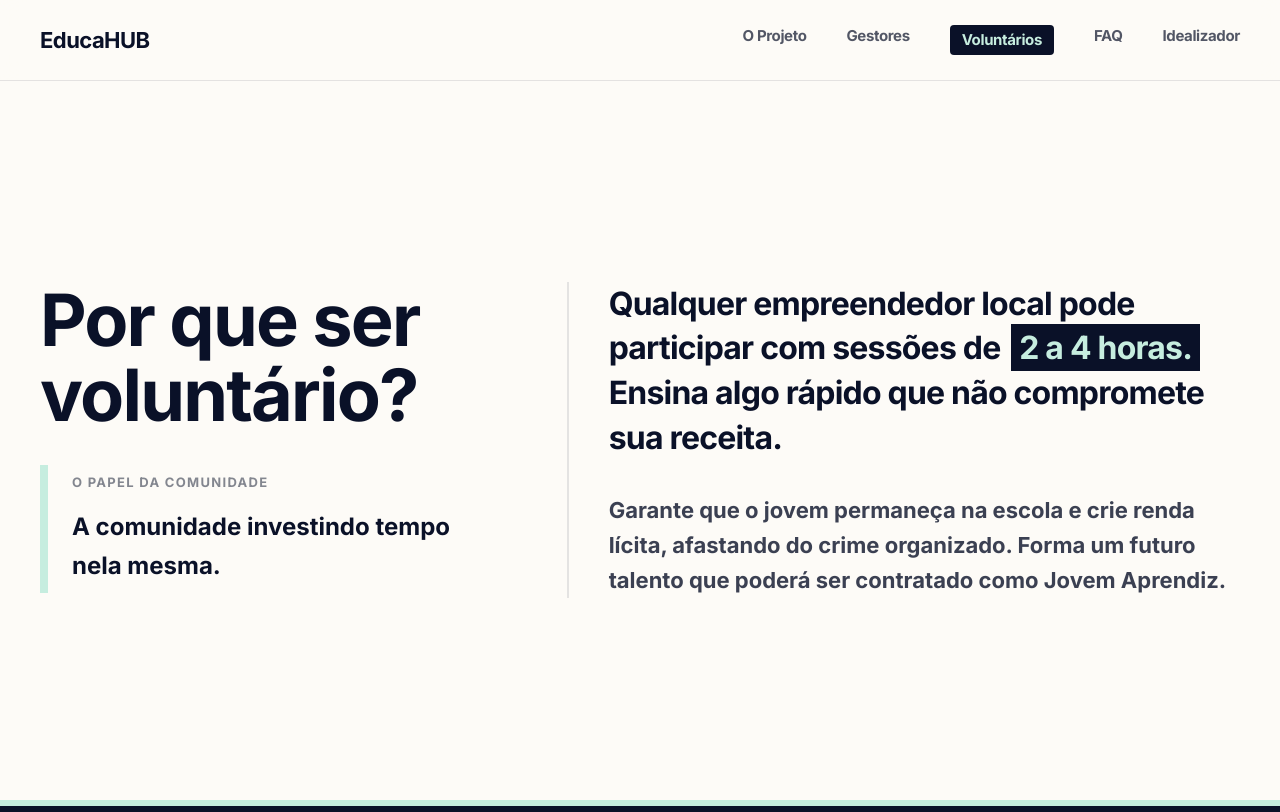
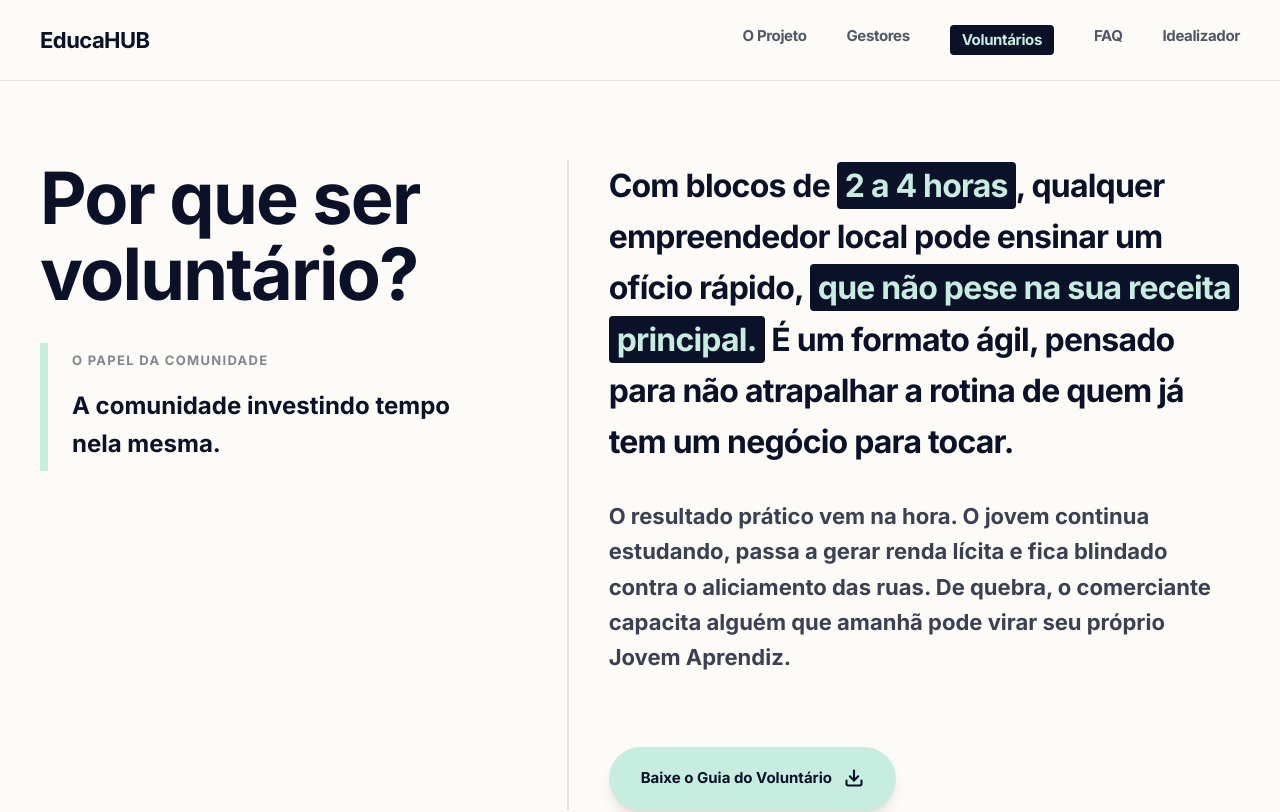
Before and after one commit to JoaoHBatistaLeal/LandingPage-DesafioLED2026-JoaoHBatistaLeal-EducaHUB, a React (Vite) app in the folder hub-micro-renda-mov-led/: page /voluntarios in a window 1280 px wide. Shown: the top 812 px of the page. Built offline with nearby package versions, Linux system fonts and the light colour scheme.

Commit message:
refactor(voluntarios): changes voluntarios copy text

```diff
--- a/hub-micro-renda-mov-led/src/pages/Voluntarios.jsx
+++ b/hub-micro-renda-mov-led/src/pages/Voluntarios.jsx
@@ -1,11 +1,15 @@
+import { motion } from 'framer-motion';
+import { Download } from 'lucide-react';
+
 export default function Voluntarios() {
   return (
-    <div className="flex justify-center w-full min-h-[calc(100vh-80px)] items-center py-20 bg-[#FDFBF7]">
-      <div className="w-full max-w-7xl px-6 md:px-10 grid grid-cols-12 gap-10 md:gap-16 items-start">
+    <div className="flex justify-center w-full min-h-[calc(100vh-80px)] items-center py-16 md:py-20 bg-[#FDFBF7] overflow-hidden">
+      {/* Correção Principal: grid-cols-1 no mobile, lg:grid-cols-12 no desktop */}
+      <div className="w-full max-w-7xl px-6 md:px-10 grid grid-cols-1 lg:grid-cols-12 gap-10 md:gap-16 items-start">
 
         {/* Left Side */}
-        <div className="col-span-12 lg:col-span-5 lg:pr-10">
-          <h1 className="text-[40px] md:text-[56px] lg:text-[72px] font-extrabold text-[#0A1128] leading-[1.05] tracking-tight">
+        <div className="lg:col-span-5 lg:pr-10 w-full">
+          <h1 className="text-[40px] md:text-[56px] lg:text-[72px] font-extrabold text-[#0A1128] leading-[1.05] tracking-tight break-words">
             Por que ser voluntário?
           </h1>
           <div className="mt-8 border-l-8 border-[#C6EDDF] pl-6 py-2">
@@ -19,13 +23,22 @@ export default function Voluntarios() {
         </div>
 
         {/* Right Side */}
-        <div className="col-span-12 lg:col-span-7 flex flex-col gap-8 lg:border-l-2 border-[#0A1128]/10 lg:pl-10 h-full justify-center">
-          <p className="text-[22px] md:text-[32px] text-[#0A1128] font-extrabold leading-[1.4] tracking-tight">
-            Qualquer empreendedor local pode participar com sessões de <span className="bg-[#0A1128] text-[#C6EDDF] px-2 py-1 mx-1">2 a 4 horas.</span> Ensina algo rápido que não compromete sua receita.
+        <div className="lg:col-span-7 flex flex-col gap-8 lg:border-l-2 border-[#0A1128]/10 lg:pl-10 h-full justify-center items-start w-full">
+          <p className="text-[22px] md:text-[32px] text-[#0A1128] font-extrabold leading-[1.7] md:leading-[1.6] tracking-tight w-full">
+            Com blocos de <span className="bg-[#0A1128] text-[#C6EDDF] px-2 py-0.5 md:py-1 rounded-sm box-decoration-clone">2 a 4 horas</span>, qualquer empreendedor local pode ensinar um ofício rápido, <span className="bg-[#0A1128] text-[#C6EDDF] px-2 py-0.5 md:py-1 rounded-sm box-decoration-clone">que não pese na sua receita principal.</span> É um formato ágil, pensado para não atrapalhar a rotina de quem já tem um negócio para tocar.
           </p>
-          <p className="text-[18px] md:text-[22px] text-[#0A1128]/80 font-bold leading-[1.6]">
-            Garante que o jovem permaneça na escola e crie renda lícita, afastando do crime organizado. Forma um futuro talento que poderá ser contratado como Jovem Aprendiz.
+
+          <p className="text-[18px] md:text-[22px] text-[#0A1128]/80 font-bold leading-[1.6] w-full">
+            O resultado prático vem na hora. O jovem continua estudando, passa a gerar renda lícita e fica blindado contra o aliciamento das ruas. De quebra, o comerciante capacita alguém que amanhã pode virar seu próprio Jovem Aprendiz.
           </p>
+
+          <motion.button
+            whileHover={{ scale: 0.98 }}
+            whileTap={{ scale: 0.95 }}
+            className="w-full sm:w-fit bg-[#C6EDDF] text-[#0A1128] font-extrabold px-8 py-5 rounded-full text-[15px] flex items-center justify-center gap-3 transition-colors mt-6 md:mt-10 shadow-lg hover:shadow-xl hover:bg-[#A8DFCC]"
+          >
+            <span className="text-center">Baixe o Guia do Voluntário</span> <Download size={20} strokeWidth={2.5} className="shrink-0" />
+          </motion.button>
         </div>
 
       </div>
```
